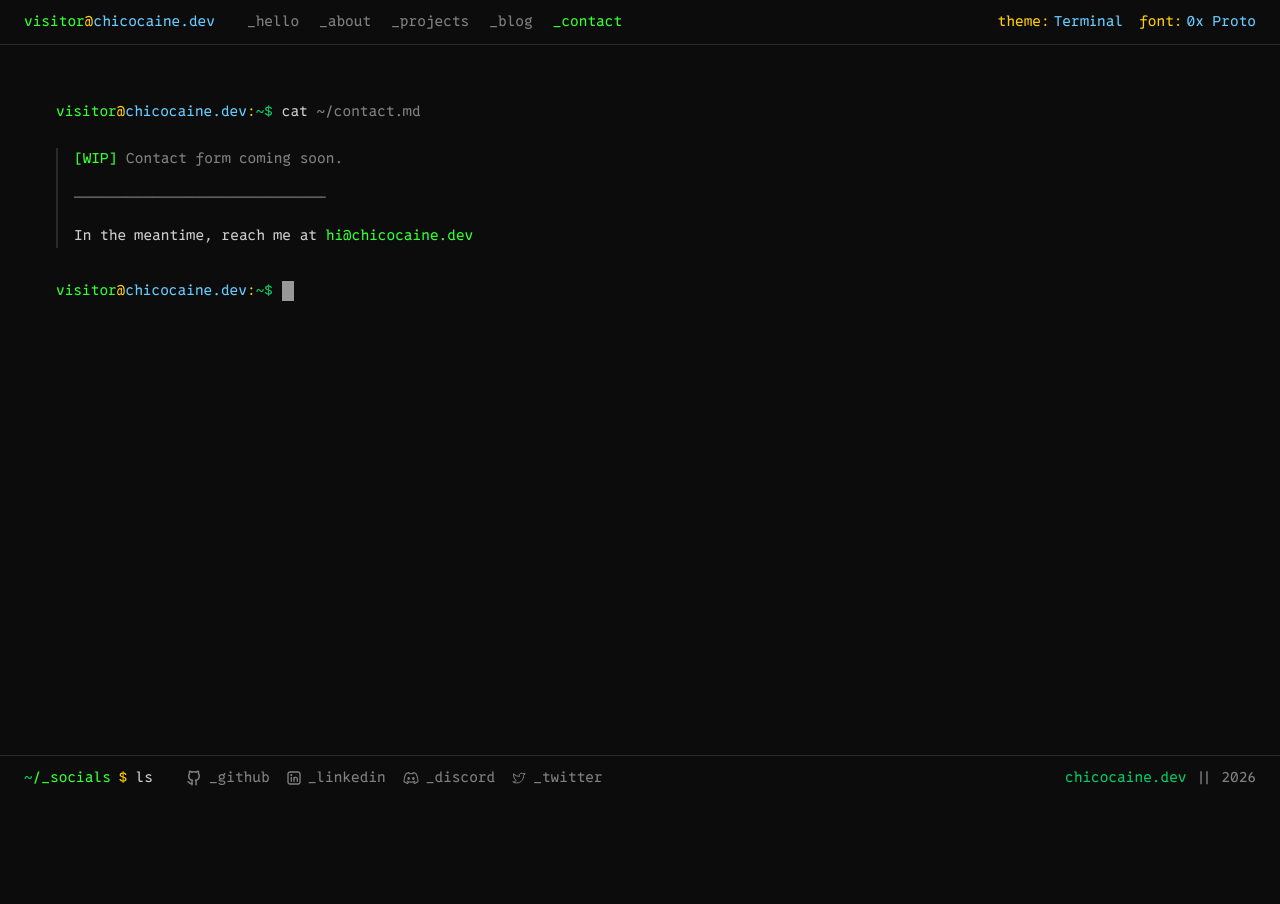
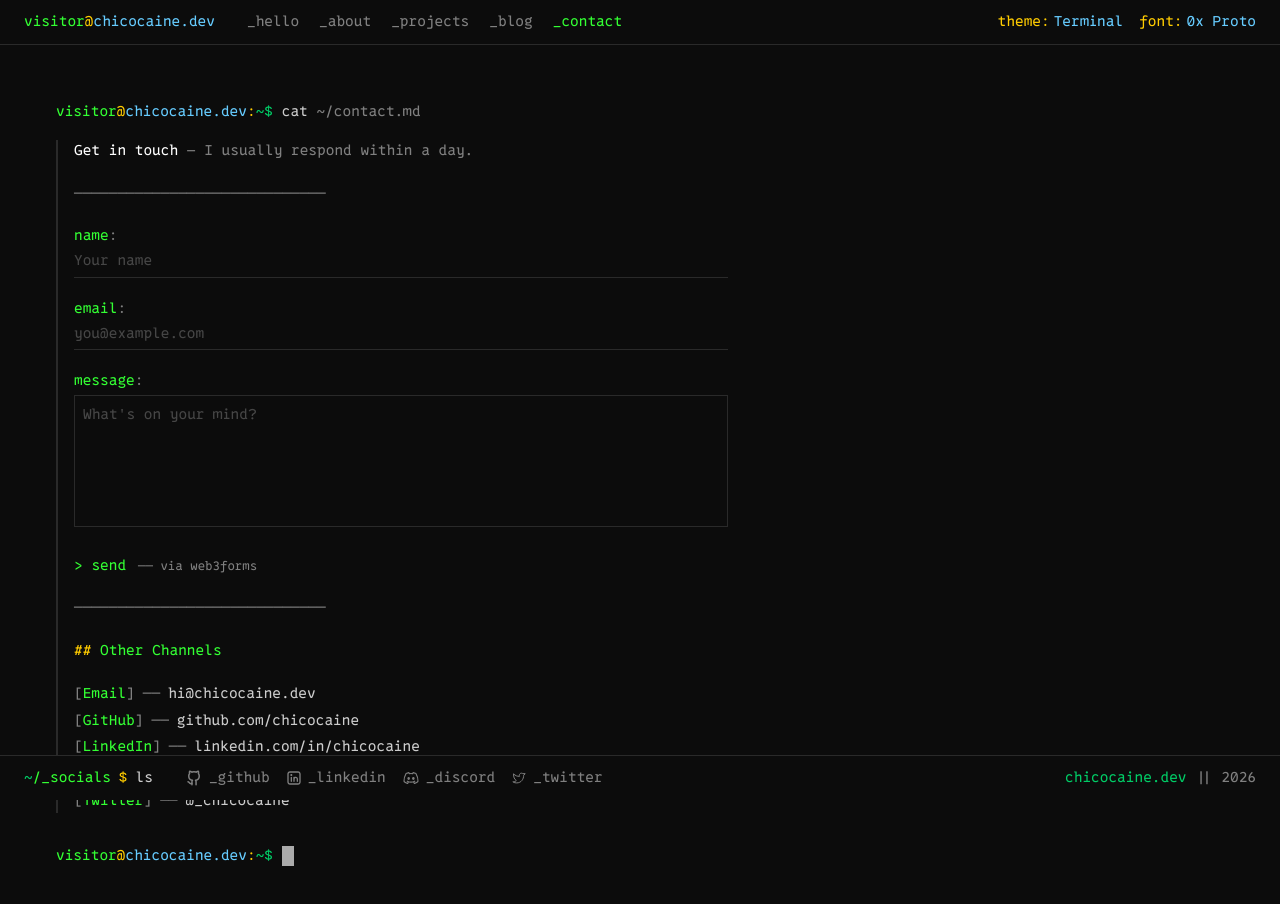
Before and after one commit to chicocaine/chicocaine-dev, a React (Vite) app: page /contact in a window 1280 px wide. Shown: the top 904 px of the page. Before the commit the page ends 800 px from the top, so only its background shows below. Built offline with nearby package versions, Linux system fonts and the light colour scheme.

Commit message:
feat(contact-form): implement draft saving and loading for contact form inputs

```diff
--- a/src/pages/Contact.tsx
+++ b/src/pages/Contact.tsx
@@ -1,6 +1,71 @@
+import { useState } from "react";
 import Prompt from "../components/Prompt";
 
+const STORAGE_KEY = "contact-form-draft";
+
+function loadDraft() {
+  try {
+    const raw = sessionStorage.getItem(STORAGE_KEY);
+    if (raw) return JSON.parse(raw);
+  } catch { /* corrupt or unavailable */ }
+  return { name: "", email: "", message: "" };
+}
+
+function saveDraft(name: string, email: string, message: string) {
+  try {
+    sessionStorage.setItem(STORAGE_KEY, JSON.stringify({ name, email, message }));
+  } catch { /* quota exceeded or unavailable */ }
+}
+
+function clearDraft() {
+  try {
+    sessionStorage.removeItem(STORAGE_KEY);
+  } catch { /* unavailable */ }
+}
+
 function Contact() {
+  const draft = loadDraft();
+  const [name, setName] = useState(draft.name);
+  const [email, setEmail] = useState(draft.email);
+  const [message, setMessage] = useState(draft.message);
+  const [status, setStatus] = useState<"idle" | "submitting" | "success" | "error">("idle");
+  const [errorText, setErrorText] = useState("");
+
+  const handleSubmit = async (e: React.FormEvent<HTMLFormElement>) => {
+    e.preventDefault();
+    setStatus("submitting");
+    setErrorText("");
+
+    try {
+      const formData = new FormData();
+      formData.append("access_key", "04bca680-f8a4-4563-bf18-c57ae6133f5f");
+      formData.append("name", name);
+      formData.append("email", email);
+      formData.append("message", message);
+
+      const res = await fetch("https://api.web3forms.com/submit", {
+        method: "POST",
+        body: formData,
+      });
+
+      const data = await res.json();
+
+      if (data.success) {
+        setStatus("success");
+        setName("");
+        setEmail("");
+        setMessage("");
+        clearDraft();
+      } else {
+        setStatus("error");
+        setErrorText(data.message ?? "Something went wrong. Try again later.");
+      }
+    } catch {
+      setStatus("error");
+      setErrorText("Network error. Please check your connection and try again.");
+    }
+  };
+
   return (
     <main className="bg-background flex-auto font-body p-6 sm:p-10 lg:p-14 text-sm leading-relaxed">
       <p>
@@ -9,23 +74,218 @@ function Contact() {
           <span className="text-text-muted">~/contact.md</span>
         </Prompt>
       </p>
-      <div className="mt-6 pl-4 border-l-2 border-border text-text-muted space-y-4 max-w-2xl">
+
+      <div className="mt-4 pl-4 border-l-2 border-border space-y-5 max-w-2xl">
         <p>
-          <span className="text-primary">[WIP]</span> Contact form coming soon.
+          <span className="text-text-bright">Get in touch</span>
+          <span className="text-text-muted"> — I usually respond within a day.</span>
         </p>
+
         <p className="text-text-muted select-none">
           ─────────────────────────────
         </p>
-        <p className="text-text">
-          In the meantime, reach me at{" "}
-          <a
-            href="mailto:hi@chicocaine.dev"
-            className="text-primary hover:text-secondary transition-colors"
-          >
-            hi@chicocaine.dev
-          </a>
+
+        {status === "success" ? (
+          <div className="space-y-3">
+            <p>
+              <span className="text-success">[✓]</span>{" "}
+              <span className="text-text">Message sent successfully.</span>
+            </p>
+            <p className="text-text-muted">
+              Thanks for reaching out! I'll get back to you soon.
+            </p>
+            <p>
+              <button
+                type="button"
+                onClick={() => setStatus("idle")}
+                className="text-primary hover:text-secondary transition-colors cursor-pointer"
+              >
+                &gt; send another?
+              </button>
+            </p>
+          </div>
+        ) : (
+          <form onSubmit={handleSubmit} className="space-y-5">
+            {/* name */}
+            <div>
+              <label className="block">
+                <span className="text-primary select-none">name</span>
+                <span className="text-text-muted select-none">:</span>{" "}
+              </label>
+              <input
+                type="text"
+                name="name"
+                required
+                value={name}
+                onChange={(e) => {
+                  setName(e.target.value);
+                  saveDraft(e.target.value, email, message);
+                }}
+                disabled={status === "submitting"}
+                className="w-full bg-transparent border-0 border-b border-border
+                           text-text placeholder:text-text-muted/50
+                           pb-1 pt-0.5 focus:border-primary focus:outline-none
+                           transition-colors disabled:opacity-50"
+                placeholder="Your name"
+              />
+            </div>
+
+            {/* email */}
+            <div>
+              <label className="block">
+                <span className="text-primary select-none">email</span>
+                <span className="text-text-muted select-none">:</span>{" "}
+              </label>
+              <input
+                type="email"
+                name="email"
+                required
+                value={email}
+                onChange={(e) => {
+                  setEmail(e.target.value);
+                  saveDraft(name, e.target.value, message);
+                }}
+                disabled={status === "submitting"}
+                className="w-full bg-transparent border-0 border-b border-border
+                           text-text placeholder:text-text-muted/50
+                           pb-1 pt-0.5 focus:border-primary focus:outline-none
+                           transition-colors disabled:opacity-50"
+                placeholder="you@example.com"
+              />
+            </div>
+
+            {/* message */}
+            <div>
+              <label className="block">
+                <span className="text-primary select-none">message</span>
+                <span className="text-text-muted select-none">:</span>{" "}
+              </label>
+              <textarea
+                name="message"
+                required
+                rows={5}
+                value={message}
+                onChange={(e) => {
+                  setMessage(e.target.value);
+                  saveDraft(name, email, e.target.value);
+                }}
+                disabled={status === "submitting"}
+                className="w-full bg-transparent border border-border
+                           text-text placeholder:text-text-muted/50
+                           p-2 mt-0.5 focus:border-primary focus:outline-none
+                           transition-colors resize-none disabled:opacity-50"
+                placeholder="What's on your mind?"
+              />
+            </div>
+
+            {/* error */}
+            {status === "error" && (
+              <p>
+                <span className="text-danger">[✗]</span>{" "}
+                <span className="text-text-muted">{errorText}</span>
+              </p>
+            )}
+
+            {/* submit */}
+            <div className="flex items-center gap-3">
+              <button
+                type="submit"
+                disabled={status === "submitting"}
+                className="text-primary hover:text-secondary transition-colors
+                           cursor-pointer disabled:opacity-50 disabled:cursor-not-allowed"
+              >
+                <span className="select-none">&gt; </span>
+                {status === "submitting" ? "sending..." : "send"}
+              </button>
+              <span className="text-text-muted text-xs select-none">
+                ── via web3forms
+              </span>
+            </div>
+          </form>
+        )}
+
+        {/* alternative channels */}
+        <p className="text-text-muted select-none">
+          ─────────────────────────────
         </p>
+
+        <p className="text-text-muted">
+          <span className="text-tertiary select-none">## </span>
+          <span className="text-primary">Other Channels</span>
+        </p>
+
+        <div className="space-y-1">
+          <p>
+            <span className="text-text-muted select-none">[</span>
+            <a
+              href="mailto:hi@chicocaine.dev"
+              className="text-primary hover:text-text-bright transition-colors"
+            >
+              Email
+            </a>
+            <span className="text-text-muted select-none">]</span>
+            <span className="text-text-muted ml-2 select-none">──</span>
+            <span className="text-text ml-2">hi@chicocaine.dev</span>
+          </p>
+          <p>
+            <span className="text-text-muted select-none">[</span>
+            <a
+              href="https://github.com/chicocaine"
+              target="_blank"
+              rel="noopener noreferrer"
+              className="text-primary hover:text-text-bright transition-colors"
+            >
+              GitHub
+            </a>
+            <span className="text-text-muted select-none">]</span>
+            <span className="text-text-muted ml-2 select-none">──</span>
+            <span className="text-text ml-2">github.com/chicocaine</span>
+          </p>
+          <p>
+            <span className="text-text-muted select-none">[</span>
+            <a
+              href="https://www.linkedin.com/in/chicocaine/"
+              target="_blank"
+              rel="noopener noreferrer"
+              className="text-primary hover:text-text-bright transition-colors"
+            >
+              LinkedIn
+            </a>
+            <span className="text-text-muted select-none">]</span>
+            <span className="text-text-muted ml-2 select-none">──</span>
+            <span className="text-text ml-2">linkedin.com/in/chicocaine</span>
+          </p>
+          <p>
+            <span className="text-text-muted select-none">[</span>
+            <a
+              href="https://discordapp.com/users/chicocaine"
+              target="_blank"
+              rel="noopener noreferrer"
+              className="text-primary hover:text-text-bright transition-colors"
+            >
+              Discord
+            </a>
+            <span className="text-text-muted select-none">]</span>
+            <span className="text-text-muted ml-2 select-none">──</span>
+            <span className="text-text ml-2">@chicocaine</span>
+          </p>
+          <p>
+            <span className="text-text-muted select-none">[</span>
+            <a
+              href="https://x.com/_chicocaine"
+              target="_blank"
+              rel="noopener noreferrer"
+              className="text-primary hover:text-text-bright transition-colors"
+            >
+              Twitter
+            </a>
+            <span className="text-text-muted select-none">]</span>
+            <span className="text-text-muted ml-2 select-none">──</span>
+            <span className="text-text ml-2">@_chicocaine</span>
+          </p>
+        </div>
       </div>
+
       <p className="pt-8">
         <Prompt>
           <span className="inline-block w-3 h-5 bg-text align-middle animate-pulse" />
```
